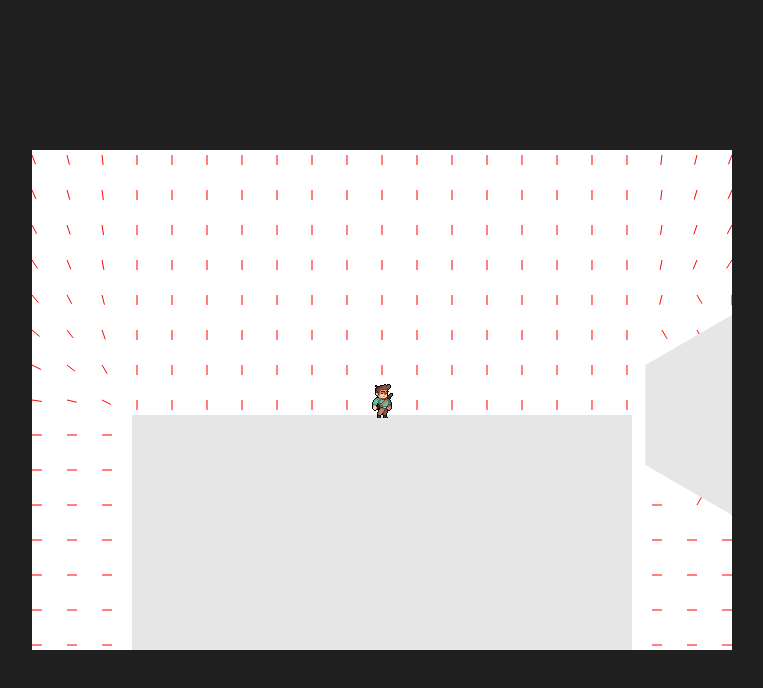
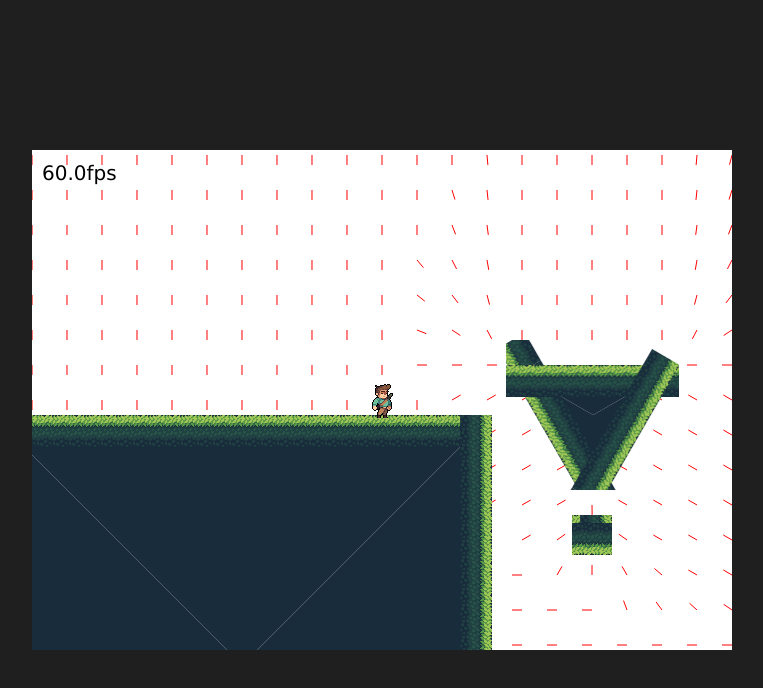
Before and after one commit to lukasharing/Mario-Galaxy-2d, a plain HTML site: page index.html in a window 1280 px wide. Shown: the whole page, without its empty margins (258-1021 px from the left). Drawn offline with Linux system fonts and the light colour scheme.

Commit message:
Textures On Planets

```diff
--- a/index.html
+++ b/index.html
@@ -4,17 +4,18 @@
     <meta charset="utf-8">
     <title>Physics</title>
     <link rel="stylesheet" href="style.css" />
+  </head>
+  <body>
+    <canvas id="game"></canvas>
+
     <script src="./js/vector.js"></script>
     <script src="./js/camera.js"></script>
     <script src="./js/shape.js"></script>
+    <script src="./js/sprite.js"></script>
     <script src="./js/entity.js"></script>
     <script src="./js/floor.js"></script>
     <script src="./js/random.js"></script>
     <script src="./js/init.js"></script>
     <script src="./js/game.js"></script>
-  </head>
-  <body>
-    <canvas id="game">
-    </canvas>
   </body>
 </html>
--- a/js/entity.js
+++ b/js/entity.js
@@ -5,12 +5,11 @@ class Entity extends Shape{
 
   constructor(_x, _y, _w, _h){
     super(_x, _y)
-    super.makeRectangle(_w, _h);
-
+    super.rectangle(_w, _h);
     this.velocity = new Vector(0.01, 0.01);
 
     // Gfx
-    this.sprite = new Vector(26, 36);
+    this.sprite = game.sprites["player"];
     this.gfx_id = 0;
     this.gfx_frame = 0;
 
@@ -32,7 +31,7 @@ class Entity extends Shape{
     return new Vector();
   }
 
-  draw(game){
+  draw(ctx){
     // Update Gfx index
     let x_direction = this.coordSystem[0].dot(this.velocity);
     if(!this.isTouchingFloor){
@@ -49,29 +48,28 @@ class Entity extends Shape{
       }
     }
 
-    game.ctx.save();
-      game.ctx.translate(this.position.x, this.position.y);
-      game.ctx.rotate(this.rotation);
+    ctx.save();
+      ctx.translate(this.position.x, this.position.y);
+      ctx.rotate(this.rotation);
 
-      game.ctx.scale(this.last_orientation, 1.0);
-
-      game.ctx.drawImage(
-        game.get_gfx(0),
-        this.gfx_id * this.sprite.x,
+      ctx.scale(this.last_orientation, 1.0);
+      ctx.drawImage(
+        this.sprite.image,
+        this.gfx_id * this.sprite.size.x,
         0.0,
-        this.sprite.x,
-        this.sprite.y,
-        -(this.sprite.x >> 1),
-        -(this.sprite.y >> 1),
-        this.sprite.x,
-        this.sprite.y
+        this.sprite.size.x,
+        this.sprite.size.y,
+        -(this.sprite.size.x >> 1),
+        -(this.sprite.size.y >> 1),
+        this.sprite.size.x,
+        this.sprite.size.y
       );
 
-    game.ctx.restore();
+    ctx.restore();
 
   };
 
-  update(game){
+  update(dt, game){
     let friction = 0.0;
     // If the floor is being touched
     if(this.isTouchingFloor){
@@ -105,7 +103,6 @@ class Entity extends Shape{
       intersect_shapes.forEach(e => {
         this.position = this.position.add(e.repulsive_force);
       });
-      console.log(intersect_shapes[0].body.parent);
       this.objectOver = intersect_shapes[0].body.parent !== null ? intersect_shapes[0].body.parent : intersect_shapes[0].body;
     }else{
       // The object who has the biggest attractive force will be our "planet"
@@ -135,7 +132,7 @@ class Entity extends Shape{
       this.coordSystem[1] = this.objectOver.normals[new_coord];
     }else{ // If we dont find any near segment.
       // Lets find the corner
-      let nearest_edge = this.objectOver.getEdges().map(e => e.subtract(this.position)).sort((a, b) => (a.length - b.length))[0].normalize().scale(-1);
+      let nearest_edge = this.objectOver.edges().map(e => e.subtract(this.position)).sort((a, b) => (a.length - b.length))[0].normalize().scale(-1);
       this.coordSystem[1] = nearest_edge;
     }
     this.coordSystem[0] = this.coordSystem[1].perpendicular().scale(-1);
--- a/js/floor.js
+++ b/js/floor.js
@@ -3,14 +3,114 @@ class Floor extends Shape{
   constructor(_x, _y, _vangular, _parent){
     super(_x, _y);
     this.parent = _parent;
+    this.angular_velocity = _vangular;
 
-    this.angular_velocity = _vangular;
-    // TODO: Texture.
-  }
+    this.texture = null;
+  };
+
+  init(){
+    this.generate_texture();
+  };
+
+  /*
+    Triangle:
+      v1: (0, 0, 0)
+      v2: (a1, a2, a3)
+      v3: (b1, b2, b3)
+  */
+  texture_triangle(ctx, v1, v2){
+
+    const sprite = game.sprites["tiles"];
+
+    const v1v2 = v2.subtract(v1);
+
+    ctx.save();
+
+      ctx.fillStyle = "#182c3b";
+      ctx.beginPath();
+        ctx.moveTo(0, 0);
+        ctx.lineTo(v1.x, v1.y);
+        ctx.lineTo(v2.x, v2.y);
+      ctx.closePath();
+      ctx.fill();
+
+
+      ctx.translate(v1.x, v1.y);
+      ctx.rotate(v1v2.alpha);
+
+      const ds = v1v2.length;
+      for(let i = 0; i < ds; i += 32){
+        ctx.drawImage(
+          sprite.image,
+          0,
+          0,
+          32,
+          32,
+          0,
+          0,
+          32,
+          32
+        );
+        ctx.translate(sprite.size.x, 0);
+      }
+    ctx.restore();
+
+  };
+
+  generate_texture(){
+
+    const canvas = document.createElement("canvas");
+    const xs = this.collision.map(e => e.x);
+    const ys = this.collision.map(e => e.y);
+    const dw = Math.max(...xs) - Math.min(...xs);
+    const dh = Math.max(...ys) - Math.min(...ys);
+    canvas.width = dw;
+    canvas.height = dh;
+
+    const ctx = canvas.getContext("2d");
+
+    ctx.save();
+      ctx.translate(dw >> 1, dh >> 1);
+
+      for(let i = 0; i < this.collision.length - 1; ++i){
+        this.texture_triangle(ctx, this.collision[i], this.collision[i + 1]);
+      }
+
+      this.texture_triangle(ctx, this.collision[this.collision.length - 1], this.collision[0]);
+    ctx.restore();
+    this.texture = canvas;
+  };
+
+  // Override Position
+  get position(){
+    if(this.parent instanceof Shape){
+      const dif = this.parent.position.subtract(super.position).rotate(this.parent.rotation);
+      return this.parent.position.add(dif);
+    }
+    return super.position;
+  };
+
+  set position(p){
+    super.position = p;
+  };
+
+  draw(ctx){
+    ctx.save();
+      ctx.translate(this.p.x, this.p.y);
+      ctx.translate(-this.texture.width >> 1, -this.texture.height >> 1);
+      ctx.drawImage(this.texture, 0., 0.);
+    ctx.restore();
+  };
 
   update(){
-    if(this.angular_velocity != 0.0){
-      this.shape.rotate(this.angular_velocity);
+    let angular = this.angular_velocity;
+
+    if(this.parent instanceof Shape){
+      angular += this.parent.angular_velocity;
+    }
+
+    if(angular != 0.0){
+      this.rotate(angular);
     }
   };
 }
--- a/js/game.js
+++ b/js/game.js
@@ -23,34 +23,17 @@ class Game{
     // Drawing Variables
     this.ctx = null;
     this.entities = new Array(MAX_ENTITIES); // Entity 0 = Player
+    this.sprites = {};
     this.floor = new Array();
 
     // Time Variables
     this.stop = null;
-    this.time = 0;
-    this.last_tick = 0;
-
-    // Gfxs
-    this.total_gfx = 0;
-    this.cache_gfx = new Array(MAX_GFXS);
+    this.last_frame = 0;
+    this.last_time = 0;
+    this.frames = 0;
+    this.max_frames = 1000 / 60;
 
     this.DEBUG = false;
-  };
-
-  // "CACHE" functions
-  load_gfx(path){
-    return new Promise((resolve, reject) => {
-      const gfx = new Image();
-      gfx.onload = ()=>{
-        this.cache_gfx[this.total_gfx++] = gfx;
-        resolve();
-      };
-
-      gfx.onerror = ()=>{
-        reject();
-      };
-      gfx.src = path;
-    });
   };
 
   get_gfx(id){ return this.cache_gfx[id]; };
@@ -98,12 +81,12 @@ class Game{
     }
   }
 
-  update(){
+  update(dt){
     // 1º Update Floors.
-    this.floor.forEach(e=>{ e.update(this.time); });
+    this.floor.forEach(e=>{ e.update(dt); });
 
     // 2º Update Entities.
-    this.entities.forEach(e=>{ e.update(this); });
+    this.entities.forEach(e=>{ e.update(dt, this); });
 
 
     this.camera.update();
@@ -113,6 +96,12 @@ class Game{
     //this.ctx.imageSmoothingEnabled = false;
     this.ctx.clearRect(0, 0, this.width, this.height);
 
+    // Render GUI
+    this.ctx.beginPath();
+    this.ctx.font = "20px Verdana";
+    this.ctx.fillText(`${this.fps.toFixed(1)}fps`, 10, 30);
+
+    // Render Main Graphics
     this.ctx.save();
       // Translate Camera
       this.ctx.translate(this.width / 2, this.height / 2);
@@ -122,21 +111,32 @@ class Game{
 
       this.draw_gravitational_map();
       // Draw Everithing Else
-      this.floor.forEach(e=>{ e.draw(this); });
-      this.entities.forEach(e=>{ e.draw(this); });
+      this.floor.forEach(e=>{ e.draw(this.ctx); });
+      this.entities.forEach(e=>{ e.draw(this.ctx); });
 
     this.ctx.restore();
   };
 
-  play(){
-    // Update Game Time
-    this.time++;
+  play(time){
+    const now = window.performance.now();
+    const delta = now - this.last_frame;
+    if(delta > this.max_frames){
+
+      this.last_frame = now - (delta % this.max_frames);
+      this.fps = 1000 / (time - this.last_time);
+      this.last_time = time;
+
+      const dt = this.fps / 1000;
+      // Interrupts
       this.keycontroller();
 
-    this.update();
+      // Game Updates
+      this.update(dt);
       this.render();
 
-    this.stop = window.requestAnimationFrame( e => this.play() );
+    }
+
+    this.stop = window.requestAnimationFrame((e) => this.play(e));
   };
 
   /*
@@ -151,7 +151,7 @@ class Game{
     then it can be optimized => n . (p - v) >= 0
   */
   nearest_side(vector, floor){
-    let v2 = floor.getEdges();
+    let v2 = floor.edges();
     let k = -1, last = 1e10;
     let last_element = v2.length - 1;
     for(let i = 0; i < last_element; ++i){
@@ -201,7 +201,7 @@ class Game{
           this.ctx.stroke();
         }else{
           // Find Nearest Vertice
-          let nearest_edge = fc.body.getEdges().map(e => e.subtract(vector)).sort((a, b) => (a.length - b.length))[0].normalize();
+          let nearest_edge = fc.body.edges().map(e => e.subtract(vector)).sort((a, b) => (a.length - b.length))[0].normalize();
           this.ctx.beginPath();
           this.ctx.moveTo(vector.x, vector.y);
           this.ctx.lineTo(vector.x + nearest_edge.x * 10, vector.y + nearest_edge.y * 10);
@@ -220,7 +220,7 @@ class Game{
       const floor = this.floor[i];
       if(floor.parent === null){
         const dv = floor.position.subtract(entity);
-        const attractive_force = (floor.mass ** 2)  / dv.dot(dv);
+        const attractive_force = floor.mass / dv.dot(dv);
         if(attractive_force > gravitational_element.length){ // vc = -G * m1 / d^2
           gravitational_element.body = floor;
           gravitational_element.force = dv.normalize();
@@ -231,22 +231,39 @@ class Game{
     return gravitational_element;
   }
 
+  load_level(i){
+
+  };
+
   init(){
+    // Initialize Canvas
     const canvas = document.getElementById("game");
     canvas.width = this.width = 700;
     canvas.height = this.height = 500;
     this.ctx = canvas.getContext("2d");
 
-    fetch("./levels/levels.json").then(e => {
+    // Initialize Camera
+    this.camera = new Camera(this);
+
+
+    // Initialize Sprites
+    const sprites_queue = new Promise((ok, bad) => {
+      fetch("./json/sprites.json").then(e => {
+        e.json().then(json => {
+          Promise.all(Object.keys(json).map(e => Sprite.load(json[e]))).then(e => {
+            // Set pair key -> sprite
+            Object.keys(json).forEach((k, i) => this.sprites[k] = e[i]);
+            ok();
+          });
+        });
+      });
+    });
+    // Initialize Levels
+    sprites_queue.then( _ => {
+      const levels_queue = new Promise((ok, bad) => {
+        fetch("./json/levels.json").then(e => {
           e.json().then(json => {
             let lvl = json["lvl1"];
-
-          // Create Camera
-          this.camera = new Camera(this);
-
-          // Add Player
-          this.entities[0] = new Entity(200, 0, 10, 14);
-          this.camera.lookAt(this.entities[0]);
 
             let allFloors = new Array();
             // Adding all floors into queue.
@@ -272,22 +289,37 @@ class Game{
               let info = floor_descriptor.descriptor;
               switch(info.type){
                 case "rectangle":
-                floor_descriptor.floor.makeRectangle(info.width, info.height);
+                  floor_descriptor.floor.rectangle(info.width, info.height);
                 break;
                 case "shape":
-                floor_descriptor.floor.makeRegularPolygon(info.sides, info.radius);
+                  floor_descriptor.floor.regular_polygon(info.sides, info.radius);
                 break;
               }
+              floor_descriptor.floor.init();
               this.floor.push(floor_descriptor.floor);
             });
 
-          Promise.all([
-            this.load_gfx("./img/player.png")
-          ]).then(e=>{
+            ok();
+          });
+        });
+      });
+
+      levels_queue.then(e => {
+
+        // Initialize player
+        this.entities[0] = new Entity(-300, -140, 10, 14, this);
+        this.camera.lookAt(this.entities[0]);
+
+        // Play Game
+        this.last_frame = window.performance.now();
         this.play();
       });
     });
-    });
+
+
+    // Wait until all is loaded, then play.
   };
 
 };
+
+const game = new Game();
--- a/js/init.js
+++ b/js/init.js
@@ -1,6 +1,7 @@
+
+
 window.onload = ()=>{
 
-  const game = new Game();
   game.init();
 
   let timer = 0;
--- a/js/shape.js
+++ b/js/shape.js
@@ -3,40 +3,50 @@
 class Shape{
 
   constructor(_x = 0.0, _y = 0.0){
-    this.position = new Vector(_x, _y, 0.0);
+    this.p = new Vector(_x, _y, 0.0);
     this.collision = null;
     this.normals = null;
     this.rotation = 0.0;
   };
 
-  getEdges(){ return this.collision.map(e=>e.add(this.position)); };
+  get position(){
+    return this.p;
+  };
+
+  set position(p){
+    this.p = p;
+  };
+
+  edges(){ return this.collision.map(e=>e.add(this.position)); };
 
   get mass(){ return this.collision[0].length; };
 
-  draw(game){
-    let edges = this.getEdges();
-    game.ctx.beginPath();
-    game.ctx.moveTo(edges[0].x, edges[0].y);
-    for(let i = 1; i < edges.length; ++i){
-      game.ctx.lineTo(edges[i].x, edges[i].y);
-    }
-    game.ctx.fillStyle = "#e6e6e6";
-    game.ctx.closePath();
-    game.ctx.fill();
+  draw(ctx){
+    ctx.save();
+      ctx.translate(this.position.x, this.position.y);
+      ctx.beginPath();
+      ctx.moveTo(this.collision[0].x, this.collision[0].y);
+      for(let i = 1; i < this.collision.length; ++i){
+        ctx.lineTo(this.collision[i].x, this.collision[i].y);
+      }
+      ctx.fillStyle = "#e6e6e6";
+      ctx.closePath();
+      ctx.fill();
+    ctx.restore();
   };
 
-  makeRectangle(_w, _h){
+  rectangle(_w, _h){
     this.collision = new Array(4);
     this.collision[0] = new Vector(+_w, +_h);
     this.collision[1] = new Vector(-_w, +_h);
     this.collision[2] = new Vector(-_w, -_h);
     this.collision[3] = new Vector(+_w, -_h);
 
-    this.calculateNormals();
+    this.generate_normals();
     return this;
   };
 
-  calculateNormals(){
+  generate_normals(){
     let edges = this.collision;
     this.normals = new Array(edges.length);
     for(let i = 0; i < edges.length - 1; ++i){
@@ -45,7 +55,7 @@ class Shape{
     this.normals[edges.length - 1] = edges[edges.length - 1].subtract(edges[0]).perpendicular().normalize();
   };
 
-  makeRegularPolygon(_n, _l){
+  regular_polygon(_n, _l){
     let angle = 2 * Math.PI / _n;
     this.collision = new Array(_n);
 
@@ -53,7 +63,7 @@ class Shape{
       let theta = angle * i;
       this.collision[i] = new Vector(Math.cos(theta) * _l, Math.sin(theta) * _l);
     }
-    this.calculateNormals();
+    this.generate_normals();
     return this;
   };
 
@@ -77,8 +87,8 @@ class Shape{
   intersect_shapes(shapes){
     let repulsive_forces = new Array();
     shapes.forEach(shape => {
-      let v1 = this.getEdges();
-      let v2 = shape.getEdges();
+      let v1 = this.edges();
+      let v2 = shape.edges();
 
       let axies = [...this.normals, ...shape.normals];
 
@@ -113,4 +123,4 @@ class Shape{
     return repulsive_forces;
   };
 
-}
+};
--- /dev/null
+++ b/js/sprite.js
@@ -0,0 +1,25 @@
+class Sprite{
+  constructor(_i, _w, _h, _f){
+    this.image = _i;
+    this.size = new Vector(_w, _h);
+    this.frames = _f;
+  };
+
+  static load(object){
+
+    return new Promise((resolve, reject) => {
+      const gfx = new Image();
+      gfx.onload = ()=>{
+        resolve(new Sprite(gfx, object.width, object.height, object.frames));
+      };
+
+      gfx.onerror = ()=>{
+        reject();
+      };
+
+      gfx.src = `./img/${object.src}`;
+    });
+
+  };
+
+};
--- a/js/vector.js
+++ b/js/vector.js
@@ -11,6 +11,7 @@ class Vector {
 
   // GETTER / SETTER
   get length(){ return Math.sqrt(this.dot(this)); };
+  get alpha(){ return Math.atan2(this.y, this.x); };
 
   dot(_v){ return (this.x * _v.x + this.y * _v.y + this.z * _v.z); };
   angle(_v){ return Math.acos(this.dot(_v) / (_v.length * this.length)); };
@@ -22,7 +23,8 @@ class Vector {
   normalize(){ let l = 1 / this.length; return new Vector(this.x * l, this.y * l, this.z * l); };
   perpendicular(){ return new Vector(-this.y, this.x, this.z); return this; };
   mid(_v){ return new Vector((this.x + _v.x) / 2, (this.y + _v.y) / 2, (this.z + _v.z) / 2); };
-  rotate(a){ let c = Math.cos(a), s = Math.sin(a); return new Vector(c * this.x - s * this.y, s * this.x + c * this.y, this.z); }
+  rotate(a){ let c = Math.cos(a), s = Math.sin(a); return new Vector(c * this.x - s * this.y, s * this.x + c * this.y, this.z); };
+
   draw(ctx, x = 0.0, y = 0.0){
     let a = Math.atan2(this.y, this.x);
     let l = this.length;
--- a/levels/levels.json
+++ b/json/levels.json
@@ -30,16 +30,7 @@
         "rotation": 0.0,
         "width": 250,
         "height": 250,
-        "children": [
-          {
-            "x": 100,
-            "y": 450,
-            "type": "rectangle",
-            "rotation": 0.0,
-            "width": 50,
-            "height": 50
-          }
-        ]
+        "children": []
       },
       {
         "x": -250,
@@ -47,8 +38,17 @@
         "type": "shape",
         "rotation": 0.0,
         "radius": 100,
-        "sides": 5,
-        "children": []
+        "sides": 3,
+        "children": [
+          {
+            "x": 120,
+            "y": 0,
+            "type": "rectangle",
+            "rotation": 0.0,
+            "width": 20,
+            "height": 20
+          }
+        ]
       },
       {
         "x": 250,
--- /dev/null
+++ b/json/sprites.json
@@ -0,0 +1,13 @@
+{
+  "player": {
+    "src": "player.png",
+    "width": 26,
+    "height": 36,
+    "frames": 5
+  },
+  "tiles": {
+    "src": "tiles.png",
+    "width": 32,
+    "height": 32
+  }
+}
```
Also changed, not shown: img/tiles.png (added). Lines whose indentation alone changed are shown as unchanged.
